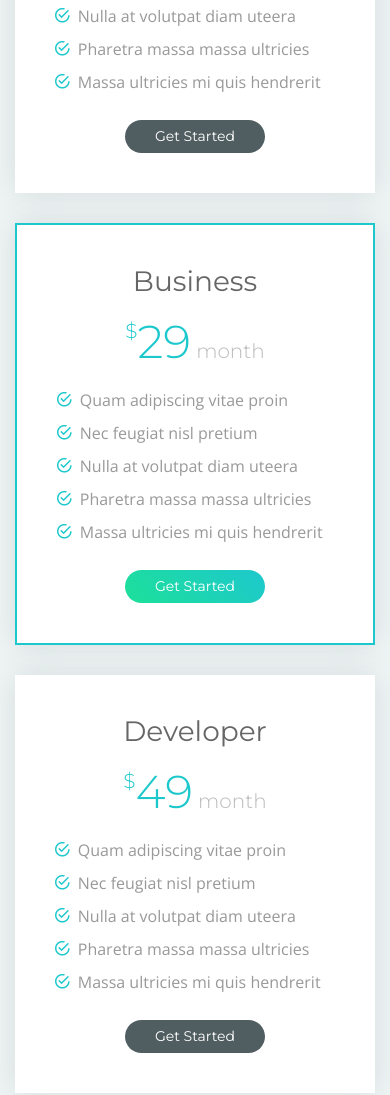
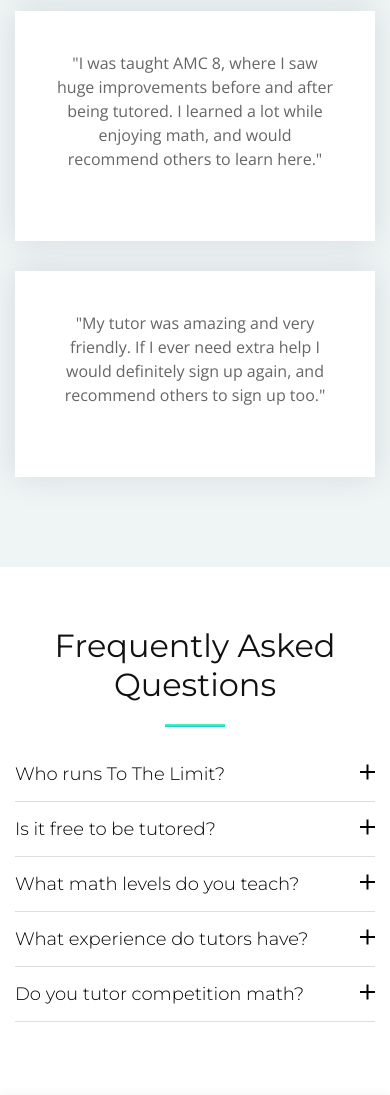
Before and after one commit to ToTheLimitMaths/ToTheLimitMaths, a plain HTML site: page index.html in a window 390 px wide. Shown: the part 7549-8644 px from the top of the page. Drawn offline with nearby package versions, Linux system fonts and the light colour scheme; files whose address does not match are found by name.

Commit message:
Update index.html
testimonial and faq

```diff
--- a/index.html
+++ b/index.html
@@ -209,7 +209,7 @@
               <img src="assets/img/aboutshapes.png" alt="" />
             </div>
 
-            <div class="col-lg-5 content wow">
+            <div class="col-lg-5 content wow fadeInRight">
               <h2>Interested in improving your math skills?</h2>
               <h3>
                 We are a <strong>non-profit</strong> group of passionate
@@ -666,7 +666,7 @@
       </section>
       <!-- End Clients Section -->
 
-      <!-- ? ======= Pricing Section ======= -->
+      <!-- ? ======= Testimonials Section ======= -->
       <section id="testimonials" class="section-bg">
         <div class="container">
           <div class="section-header">
@@ -680,7 +680,22 @@
           <div class="row">
             <div class="col-lg-4 col-md-6">
               <div class="box wow fadeInLeft">
-                <h3>Free</h3>
+                <p> "My tutor was nice, and taught all the required
+                   subjects very well. He often checked in on whether
+                   i understood and gave a lot of practice problems."<p>
+
+                <!-- <p><strong>- Anonymous</strong><p> -->
+              </div>
+            </div>
+
+            <div class="col-lg-4 col-md-6">
+              <div class="box wow fadeInUp">
+              <p> "I was taught AMC 8, where I saw huge improvements
+                before and after being tutored. I learned a lot while
+                enjoying math, and would recommend others to learn here."<p>
+
+            <!-- <p><strong>- Varun</strong><p> -->
+                <!-- <h3>Free</h3>
                 <h4><sup>$</sup>0<span> month</span></h4>
                 <ul>
                   <li>
@@ -704,73 +719,22 @@
                     mi quis hendrerit
                   </li>
                 </ul>
-                <a href="#" class="get-started-btn">Get Started</a>
-              </div>
-            </div>
-
-            <div class="col-lg-4 col-md-6">
-              <div class="box featured wow fadeInUp">
-                <h3>Business</h3>
-                <h4><sup>$</sup>29<span> month</span></h4>
-                <ul>
-                  <li>
-                    <i class="ion-android-checkmark-circle"></i> Quam adipiscing
-                    vitae proin
-                  </li>
-                  <li>
-                    <i class="ion-android-checkmark-circle"></i> Nec feugiat
-                    nisl pretium
-                  </li>
-                  <li>
-                    <i class="ion-android-checkmark-circle"></i> Nulla at
-                    volutpat diam uteera
-                  </li>
-                  <li>
-                    <i class="ion-android-checkmark-circle"></i> Pharetra massa
-                    massa ultricies
-                  </li>
-                  <li>
-                    <i class="ion-android-checkmark-circle"></i> Massa ultricies
-                    mi quis hendrerit
-                  </li>
-                </ul>
-                <a href="#" class="get-started-btn">Get Started</a>
+                <a href="#" class="get-started-btn">Get Started</a> -->
               </div>
             </div>
 
             <div class="col-lg-4 col-md-6">
               <div class="box wow fadeInRight">
-                <h3>Developer</h3>
-                <h4><sup>$</sup>49<span> month</span></h4>
-                <ul>
-                  <li>
-                    <i class="ion-android-checkmark-circle"></i> Quam adipiscing
-                    vitae proin
-                  </li>
-                  <li>
-                    <i class="ion-android-checkmark-circle"></i> Nec feugiat
-                    nisl pretium
-                  </li>
-                  <li>
-                    <i class="ion-android-checkmark-circle"></i> Nulla at
-                    volutpat diam uteera
-                  </li>
-                  <li>
-                    <i class="ion-android-checkmark-circle"></i> Pharetra massa
-                    massa ultricies
-                  </li>
-                  <li>
-                    <i class="ion-android-checkmark-circle"></i> Massa ultricies
-                    mi quis hendrerit
-                  </li>
-                </ul>
-                <a href="#" class="get-started-btn">Get Started</a>
-              </div>
+                <p> "My tutor was amazing and very friendly. If I ever need extra help
+                  I would definitely sign up again, and recommend others to sign up
+                  too."<p>
+
+                  <!-- <p><strong>- Anonymous</strong><p> -->
             </div>
           </div>
         </div>
       </section>
-      <!-- End Pricing Section -->
+      <!-- End Testimonials Section -->
 
       <!-- ======= Frequently Asked Questions Section ======= -->
       <section id="faq">
@@ -790,23 +754,6 @@
                   To The Limit Math is run by a team of high school students
                   around the Bay Area.
                   <a target="_blank" href="team.html"> View our team here!</a>
-                </p>
-              </div>
-            </li>
-
-            <li>
-              <a data-toggle="collapse" href="#faq2" class="collapsed"
-                >Can I be a tutor even if I'm not "smart"?
-                <i class="ion-android-remove"></i
-              ></a>
-              <div id="faq2" class="collapse" data-parent="#faq-list">
-                <p>
-                  Yes, of course! You don't have to be a prodigy at math to be a
-                  tutor!
-                  <br />
-                  <a href="https://tothelimitmaths.org/tutor"
-                    >Sign Up as a Tutor Here!</a
-                  >
                 </p>
               </div>
             </li>
@@ -857,8 +804,8 @@
               <div id="faq6" class="collapse" data-parent="#faq-list">
                 <p>
                   We have tutors who can teach lower level competition math such
-                  as AMC 8 and Mathcounts. We are possibly looking to extend
-                  into the AMC 10/12 and AIME.
+                  as AMC 8/10 and Mathcounts. We are possibly looking to extend
+                  into the AMC 12 and AIME.
                 </p>
               </div>
             </li>
```
